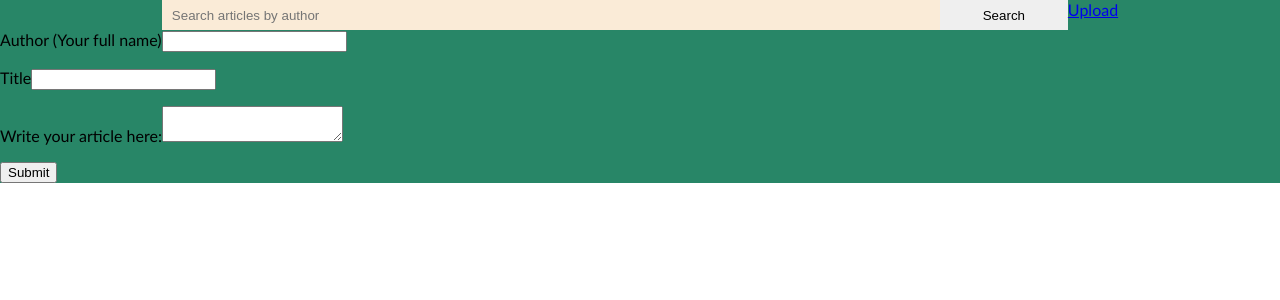
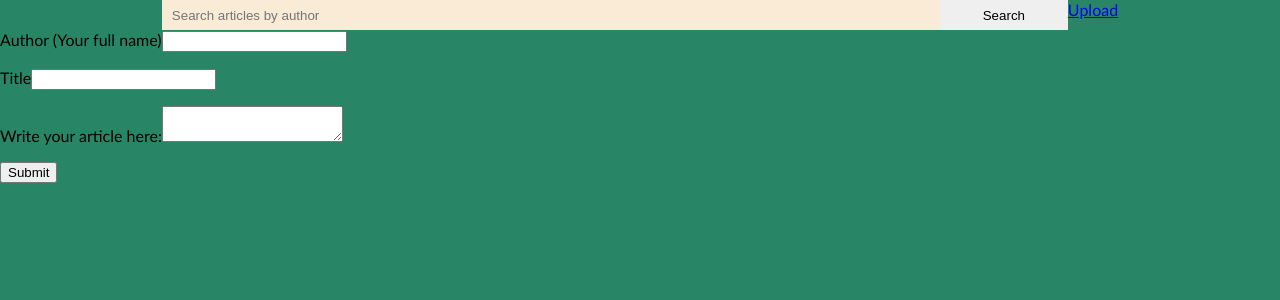
Before and after one commit to Kuciuks/react-newsletter, a React (Vite) app: page /news/upload in a window 1280 px wide. Shown: the top 300 px of the page. Built offline with nearby package versions, Linux system fonts and the light colour scheme; no server answers.

Commit message:
added styling fixes for background so it always fills the screen

```diff
--- a/src/Components/SearchBar.jsx
+++ b/src/Components/SearchBar.jsx
@@ -16,6 +16,7 @@ export default function SearchBar({updateResults}){
 
         if(searchTerm == ""){
             console.log("search term is empty")
+            navigate('/')
         }else{
             const filteredNews = newsData.filter((article) => article.source.toLowerCase().includes(searchTerm))
             updateResults(filteredNews)
@@ -23,7 +24,6 @@ export default function SearchBar({updateResults}){
     }
 
     return(
-        <>
         <div className="search-container">
             <div className="bar-container">
                 <input className="input-field" ref={inputRef} placeholder="Search articles by author"></input>
@@ -31,7 +31,6 @@ export default function SearchBar({updateResults}){
                 <Link to='/news/upload'>Upload</Link>
             </div>
         </div>
-        </>
 
     )
 }
--- a/src/Styles/App.css
+++ b/src/Styles/App.css
@@ -5,13 +5,14 @@ body{
 
 html{
     width: 100%;
+    height: 100vh;
+    background-color: rgb(40, 134, 103);
 }
 
 .app-container{
 
     width: 100%;
     height: 100%;
-    background-color: rgb(40, 134, 103);
 }
 
 .background-div{
```
Lines whose indentation alone changed are shown as unchanged.
